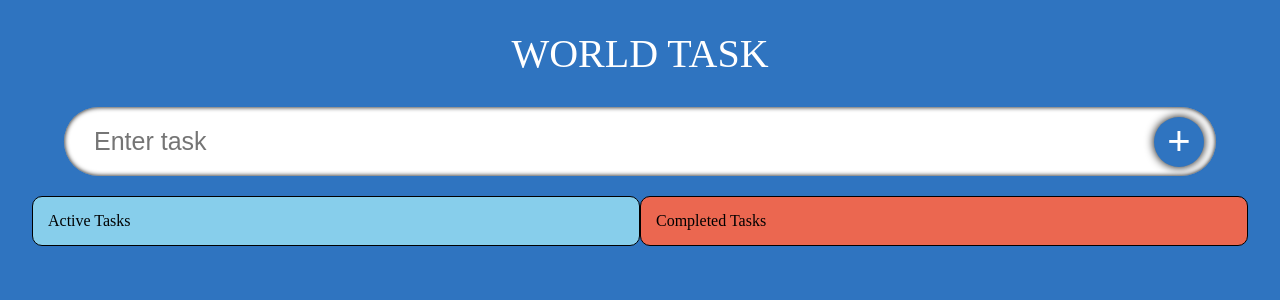
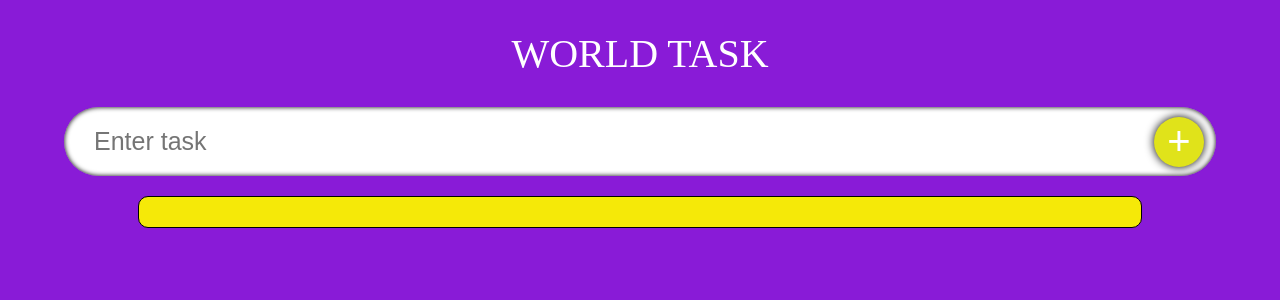
Before and after one commit to sgovind158/Todo-World, a React (Create React App) app in the folder worldtask/: page / in a window 1280 px wide. Shown: the top 300 px of the page. Built offline with nearby package versions, Linux system fonts and the light colour scheme; a web font is replaced by a local one.

Commit message:
read me file

```diff
--- a/worldtask/src/App.css
+++ b/worldtask/src/App.css
@@ -7,7 +7,7 @@
   display: flex;
   flex-direction: column;
   align-items: center;
-  background-color: #2f74c0;
+  background-color: #891bd7;
   font-family: "Neucha", cursive;
 }
 
--- a/worldtask/src/App.tsx
+++ b/worldtask/src/App.tsx
@@ -10,7 +10,7 @@ const  App:React.FC=()=> {
   const [todo,setTodo] = useState<string>("")
 
   const [todos, setTodos] = useState<Todo[]>([]);
-  const [completedTodos, setCompletedTodos] = useState<Todo[]>([]);
+  // const [completedTodos, setCompletedTodos] = useState<Todo[]>([]);
 
 
   const handleAdd = (e:React.FormEvent)=>{
@@ -31,8 +31,8 @@ const  App:React.FC=()=> {
 
     <TodosList todos={todos}
     setTodos={setTodos}
-    completedTodos= {completedTodos}
-    setCompletedTodos = {setCompletedTodos}
+    // completedTodos= {completedTodos}
+    // setCompletedTodos = {setCompletedTodos}
     />
     </div>
   );
--- a/worldtask/src/componets/TodosList.tsx
+++ b/worldtask/src/componets/TodosList.tsx
@@ -6,15 +6,15 @@ import "./styles.css"
 interface props {
   todos: Todo[];
   setTodos: React.Dispatch<React.SetStateAction<Todo[]>>;
-  completedTodos :Todo[];
-  setCompletedTodos:React.Dispatch<React.SetStateAction<Todo[]>>;
+
 }
 const TodosList:React.FC<props> = ({todos ,setTodos}) => {
   return (
 
     <div className='container'>
+
     <div className="todos_div">
-      <span>Active Tasks</span>
+    {/* <span className="todos_heading1"> Tasks</span> */}
 
       {/* map here */}
             {todos?.map((todo) => (
@@ -28,21 +28,6 @@ const TodosList:React.FC<props> = ({todos ,setTodos}) => {
     </div>
 
 
-{/* complete todos  */}
-    <div className='todos_div remove' >
-
-    <span>Completed  Tasks</span>
-
-      {/* map here */}
-            {todos?.map((todo) => (
-        <SingleTodo
-          todos={todos}
-          todo={todo}
-          key={todo.id}
-          setTodos={setTodos}
-        />
-      ))}
-    </div>
 
     </div>
   );
--- a/worldtask/src/componets/styles.css
+++ b/worldtask/src/componets/styles.css
@@ -30,7 +30,7 @@
   right: 0px;
   border: none;
   font-size: 40px;
-  background-color: #2f74c0;
+  background-color: #e0e31a;
   color: white;
   transition: 0.2s all;
   box-shadow: 0 0 10px black;
@@ -52,6 +52,12 @@
     margin-top: 20px;
     justify-content: space-between;
     align-items: flex-start;
+
+
+  }
+  .todos_heading1{
+    font-size: 40px;
+    text-align: center;
   }
 
 
@@ -62,30 +68,32 @@
 
 .todos_div {
     display: flex;
-    width:  47.5%;
-    flex-direction: column;
+    width:  80%;
+    flex-direction: row;
     padding: 15px;
     border-radius: 10px ;
-    background-color: skyblue;
-
+    background-color: rgb(245, 233, 8);
+   margin: auto;
     border: 1px solid black;
+    flex-wrap: wrap;
+    gap: 20px;
   }
 
 .todos_heading{
   font-size: 30px !important;
-  background-color: #2f74c0;
+  background-color: #d813bbc6;
   border-radius: 10px;
 }
   .todos_single {
 
-
+    width: 40%;
     display: flex;
-
+  gap: 30px;
     border-radius: 5px;
     padding: 20px;
     margin-top: 15px;
     background-image: url("https://img.freepik.com/free-photo/crumpled-yellow-paper-background-close-up_60487-2390.jpg?size=626&ext=jpg");
- transition: 0.2s;
+ transition: 0.5s;
 
   }
   .todos_single_text {
@@ -113,6 +121,12 @@
 
   /* for 1200 size  */
   @media (max-width: 1200px) {
+    .todos_div {
+      width: 90%;
+      display: flex;
+
+    }
+
     .todos_single {
       width: 40%;
       border: 2px solid red;
@@ -123,7 +137,12 @@
 
 @media (max-width: 1100px) {
   .todos_div {
-    width: 45%;
+    width: 50%;
+  }
+
+
+  .todos_single{
+    width: 90%;
   }
 }
 
@@ -140,4 +159,8 @@
     width: 95%;
     margin-bottom: 10px;
   }
+
+  .todos_single{
+    width: 90%;
+  }
 }
--- a/worldtask/src/index.css
+++ b/worldtask/src/index.css
@@ -5,6 +5,7 @@ body {
     sans-serif;
   -webkit-font-smoothing: antialiased;
   -moz-osx-font-smoothing: grayscale;
+  background-color: #891bd7;
 }
 
 code {
```
Also changed, not shown: 1 other file (tests, documents, lock files or other folders).
